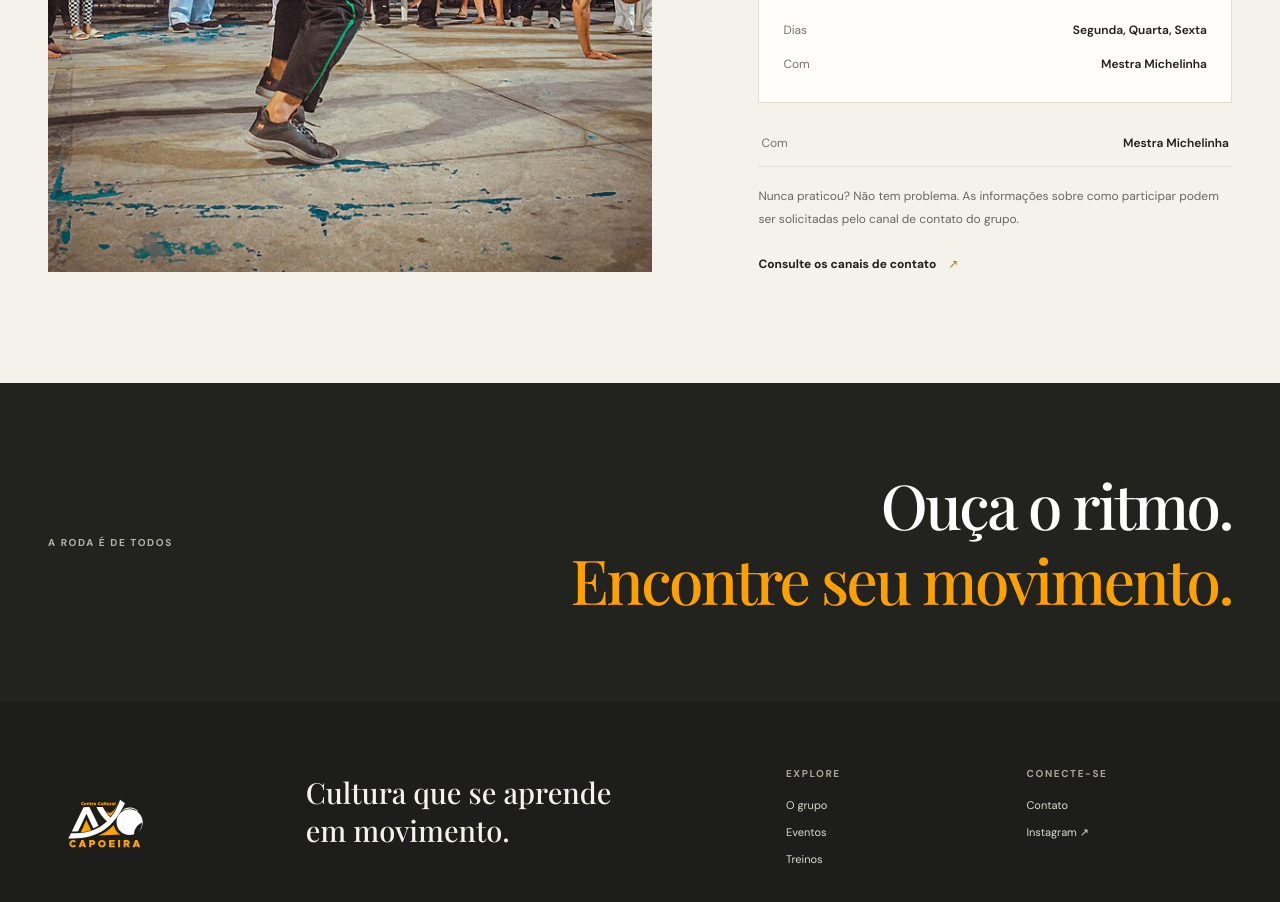
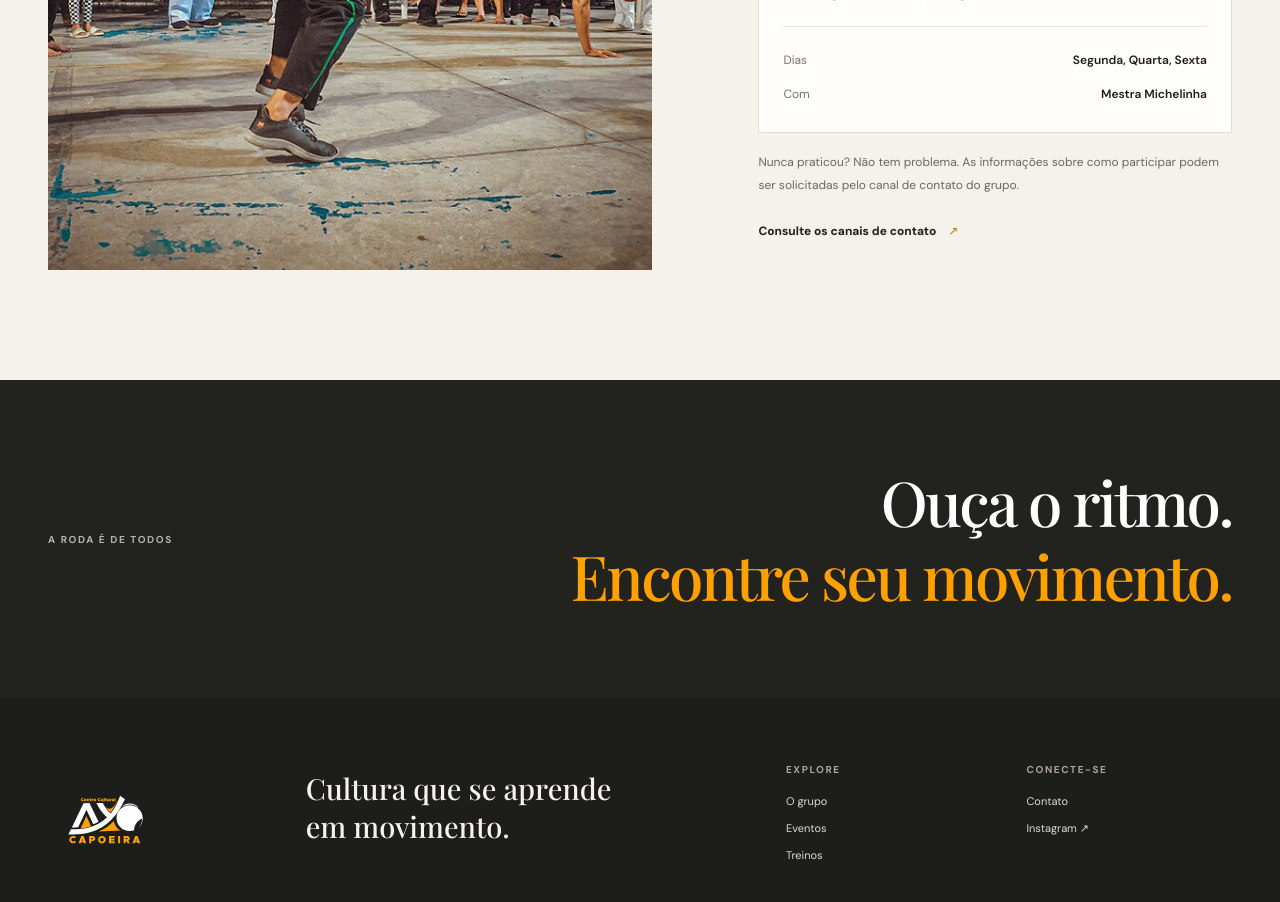
Before and after one commit to LucaMaia/ayo-site, a React (Vite) app: page /treinos in a window 1280 px wide. Shown: the part 940-1842 px from the top of the page. Built offline with nearby package versions, Linux system fonts and the light colour scheme; a web font is replaced by a local one.

Commit message:
removendo texto - horario

```diff
--- a/src/pages/Training.tsx
+++ b/src/pages/Training.tsx
@@ -35,10 +35,6 @@ export default function Training() {
             começa <em>aqui.</em>
           </h2>
           <TrainingSchedule />
-          <div className="teacher-note">
-            <span>Com</span>
-            <strong>{SITE_CONFIG.responsavel}</strong>
-          </div>
           <p className="training-note">
             Nunca praticou? Não tem problema. As informações sobre como
             participar podem ser solicitadas pelo canal de contato do grupo.
```
